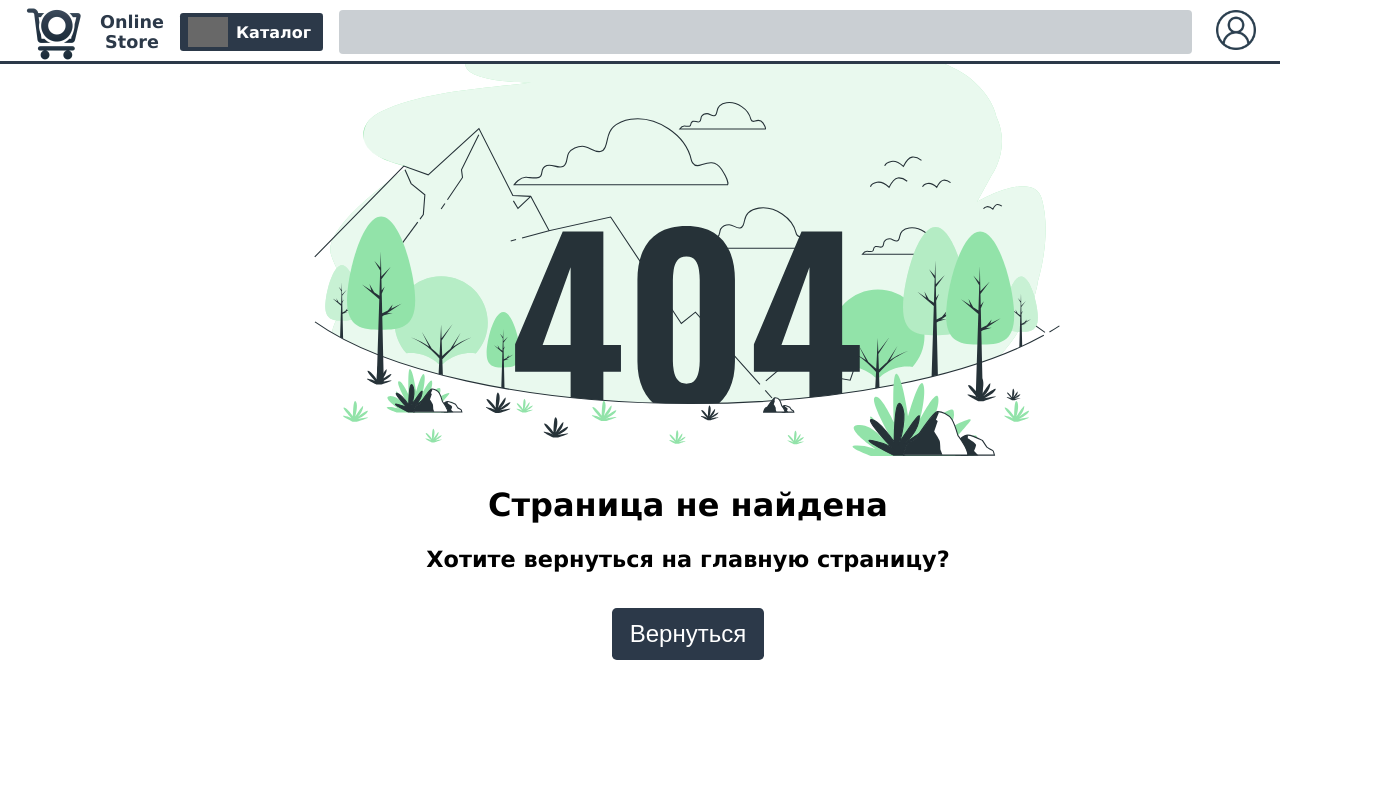
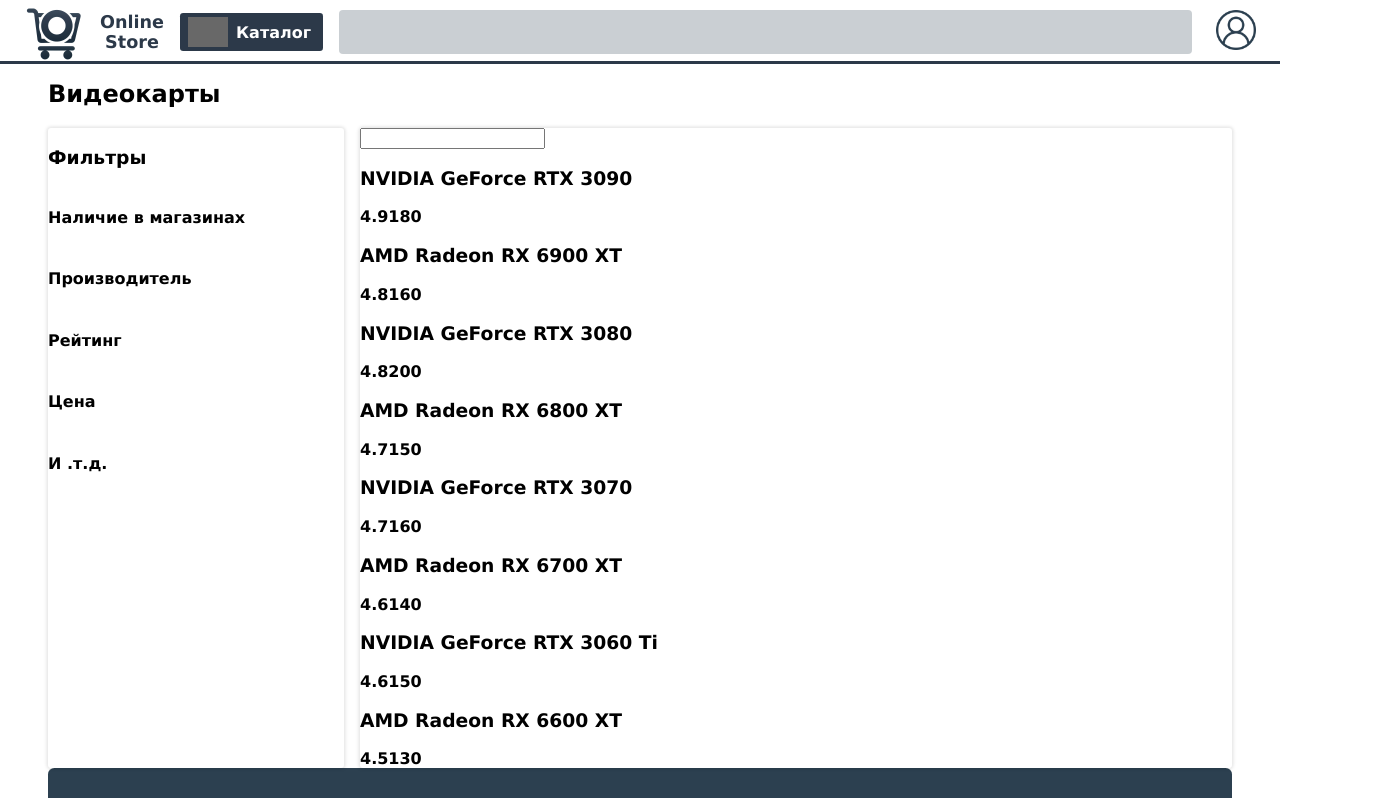
Before and after one commit to DmitryLPRI121/online-store-frontend, a React (Create React App) app: page /Catalog/1 in a window 1280 px wide. Shown: the top 798 px of the page, 1376 px wide, since content can reach past the window. Built offline with nearby package versions, Linux system fonts and the light colour scheme; grey boxes are pictures that could not be loaded.

Commit message:
Prototype of the category page.

```diff
--- a/src/App.tsx
+++ b/src/App.tsx
@@ -3,6 +3,7 @@
 import { CatalogPage } from './pages/CatalogPage';
 import { DetailedPage } from './pages/DetailedPage';
 import { NotFoundPage } from './pages/NotFoundPage';
+import { CategoryPage } from './pages/CategoryPage';
 
 function App() {
   return (
@@ -10,6 +11,7 @@
       <Route path='/' element={<Navigate to="/Home" />} />
       <Route path='/Home' element={<HomePage />} />
       <Route path='/Catalog' element={<CatalogPage />} />
+      <Route path='/Catalog/:category' element={<CategoryPage />} />
       <Route path='/Catalog/:category/:id' element={<DetailedPage />} />
       <Route path='*' element={<NotFoundPage />} />
     </Routes>
--- /dev/null
+++ b/src/pages/CategoryPage.scss
@@ -0,0 +1,36 @@
+.CATEGORY_PAGE {
+
+    .CategoryContent {
+        display: grid;
+        grid-template-columns: 1fr 3fr;
+        box-sizing: border-box;
+
+        .CategoryFilters {
+            display: flex;
+            flex-direction: column;
+            border-radius: 0.2em;
+            box-shadow: 0 0 0.2em 0.1em rgba(black, 0.1);
+        }
+
+        .CategoryProducts {
+            margin-left: 1em;
+            display: flex;
+            flex-direction: column;
+            border-radius: 0.2em;
+            box-shadow: 0 0 0.2em 0.1em rgba(black, 0.1);
+
+            .CategorySearch {
+                display: flex;
+                flex-direction: row;
+            }
+
+            .CategoryProductsList {
+                display: flex;
+                flex-direction: column;
+                border-radius: 0.2em;
+                box-shadow: 0 0 0.2em 0.1em rgba(black, 0.1);
+            }
+        }
+    }
+
+}
--- /dev/null
+++ b/src/pages/CategoryPage.tsx
@@ -0,0 +1,78 @@
+import { Helmet } from "react-helmet-async";
+import { Navbar } from "../components/Navbar";
+import "./CategoryPage.scss"
+import { Footer } from "../components/Footer";
+import { useState } from "react";
+import { IProduct } from "../ProductInterface";
+
+const graphicsCardsData: IProduct[] = [
+    { id: 1, Title: 'NVIDIA GeForce RTX 3090', Rating: 4.9, Reviews: 180, Price: 140000 },
+    { id: 2, Title: 'AMD Radeon RX 6900 XT', Rating: 4.8, Reviews: 160, Price: 110000 },
+    { id: 3, Title: 'NVIDIA GeForce RTX 3080', Rating: 4.8, Reviews: 200, Price: 90000 },
+    { id: 4, Title: 'AMD Radeon RX 6800 XT', Rating: 4.7, Reviews: 150, Price: 80000 },
+    { id: 5, Title: 'NVIDIA GeForce RTX 3070', Rating: 4.7, Reviews: 160, Price: 60000 },
+    { id: 6, Title: 'AMD Radeon RX 6700 XT', Rating: 4.6, Reviews: 140, Price: 50000 },
+    { id: 7, Title: 'NVIDIA GeForce RTX 3060 Ti', Rating: 4.6, Reviews: 150, Price: 40000 },
+    { id: 8, Title: 'AMD Radeon RX 6600 XT', Rating: 4.5, Reviews: 130, Price: 35000 },
+];
+
+
+const CategoryPage = () => {
+
+    return (
+        <>
+            <Helmet>
+                <meta charSet="utf-8" />
+                <title>Категория | Online Store</title>
+            </Helmet>
+            <Navbar />
+            <main className="CATEGORY_PAGE">
+                {/* Links navigation */}
+                <h2>Видеокарты</h2>
+                <div className="CategoryContent">
+                    <div className="CategoryFilters">
+                        <h3>Фильтры</h3>
+                        <div>
+                            <h4>Наличие в магазинах</h4>
+                        </div>
+                        <div>
+                            <h4>Производитель</h4>
+                        </div>
+                        <div>
+                            <h4>Рейтинг</h4>
+                        </div>
+                        <div>
+                            <h4>Цена</h4>
+                        </div>
+                        <div>
+                            <h4>И .т.д.</h4>
+                        </div>
+                    </div>
+                    <div className="CategoryProducts">
+                        <div className="CategorySearch">
+                            <input />
+                        </div>
+                        <div className="ProductList">
+                            {graphicsCardsData.map((product) => {
+                                return (
+                                    <div className="ProductCard">
+                                        <h3>{product.Title}</h3>
+                                        <div className="ProductRating">
+                                            <span>{product.Rating}</span>
+                                            <span>{product.Reviews}</span>
+                                        </div>
+                                    </div>
+                            )})}
+                        </div>
+                        <div className="Pagination">
+
+                        </div>
+                    </div>
+                </div>
+                <Footer />
+            </main>
+        </>
+    )
+}
+
+export { CategoryPage };
```
